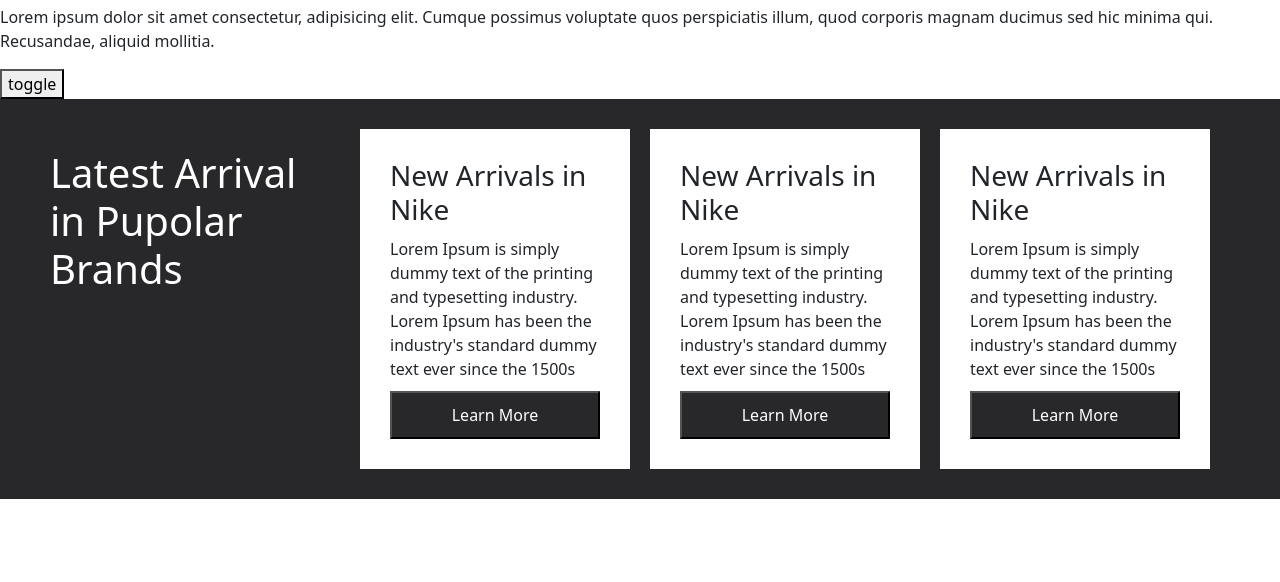
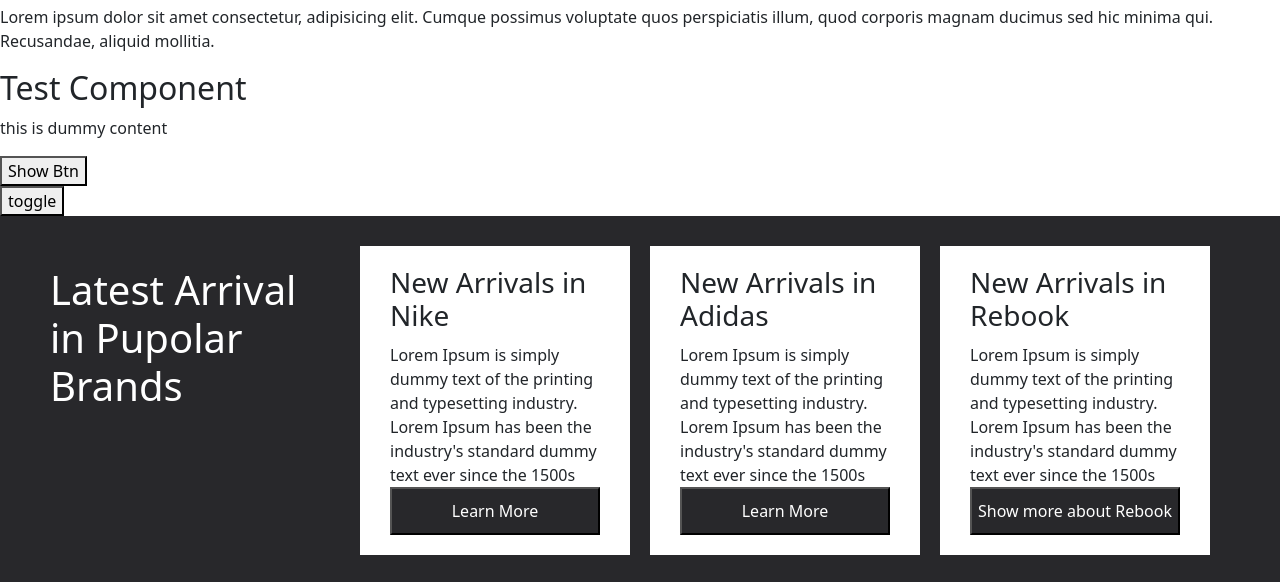
Before and after one commit to jobissjo/angular-relearn, an Angular app: page / in a window 1280 px wide. Shown: the part 655-1237 px from the top of the page. Before the commit the page ends 1154 px from the top, so only its background shows below. Built offline with nearby package versions, Linux system fonts and the light colour scheme.

Commit message:
learned ng-content and content-child

```diff
--- a/src/app/app.module.ts
+++ b/src/app/app.module.ts
@@ -13,6 +13,7 @@
 import { ProductDetailsComponent } from './product-details/product-details.component';
 import { NewComponent } from './new/new.component';
 import { FeaturedBrandsComponent } from './featured-brands/featured-brands.component';
+import { TestComponent } from './test/test.component';
 
 @NgModule({
   declarations: [
@@ -25,7 +26,8 @@
     FilterComponent,
     ProductDetailsComponent,
     NewComponent,
-    FeaturedBrandsComponent
+    FeaturedBrandsComponent,
+    TestComponent
   ],
   imports: [
     BrowserModule,
--- a/src/app/container/container.component.html
+++ b/src/app/container/container.component.html
@@ -9,9 +9,18 @@
             <h1>Latest Arrival in Pupolar Brands</h1>
         </div>
 
-        <app-featured-brands></app-featured-brands>
-        <app-featured-brands></app-featured-brands>
-        <app-featured-brands></app-featured-brands>
+        <app-featured-brands>
+            <h3 class="title">New Arrivals in Nike</h3>
+            <button class="call-to-action">Learn More</button>
+        </app-featured-brands>
+        <app-featured-brands>
+            <h3 class="title">New Arrivals in Adidas</h3>
+            <button class="call-to-action">Learn More</button>
+        </app-featured-brands>
+        <app-featured-brands>
+            <h3 class="title">New Arrivals in Rebook</h3>
+            <button class="call-to-action">Show more about Rebook</button>
+        </app-featured-brands>
     </div>
 
 
--- a/src/app/container/container.component.scss
+++ b/src/app/container/container.component.scss
@@ -15,3 +15,9 @@
     padding: 20px 30px;
     color: #fff;
 }
+.call-to-action {
+    background-color: #28282B;
+    color: #fff;
+    width: 100%;
+    padding: 10px 0px;
+}
--- a/src/app/featured-brands/featured-brands.component.html
+++ b/src/app/featured-brands/featured-brands.component.html
@@ -1,8 +1,9 @@
 <div class="ekart-featured-product-item">
-    <h3 class="title">New Arrivals in Nike</h3>
+    <ng-content select=".title"></ng-content>
     <p class="description">
     </p>
     Lorem Ipsum is simply dummy text of the printing and typesetting industry. Lorem Ipsum has been the industry's
     standard dummy text ever since the 1500s
-    <button class="call-to-action">Learn More</button>
+    <!-- <button class="call-to-action">Learn More</button> -->
+    <ng-content select=".call-to-action"></ng-content>
 </div>
--- a/src/app/featured-brands/featured-brands.component.scss
+++ b/src/app/featured-brands/featured-brands.component.scss
@@ -8,12 +8,3 @@
 .title,.description,.call-to-action {
     margin: 10px 0px;
 }
-
-
-
-.call-to-action {
-    background-color: #28282B;
-    color: #fff;
-    width: 100%;
-    padding: 10px 0px;
-}
--- a/src/app/new/new.component.html
+++ b/src/app/new/new.component.html
@@ -10,4 +10,8 @@
         corporis magnam ducimus sed hic minima qui. Recusandae, aliquid mollitia.</p>
 </ng-template>
 
+<app-test>
+    <p #para>this is dummy content</p>
+
+</app-test>
 <button (click)="toggle()">toggle</button>
--- /dev/null
+++ b/src/app/test/test.component.html
@@ -0,0 +1,5 @@
+<div>
+    <h2>Test Component</h2>
+    <ng-content></ng-content>
+    <button (click)="show()">Show Btn</button>
+</div>
--- /dev/null
+++ b/src/app/test/test.component.ts
@@ -0,0 +1,15 @@
+import { Component, ContentChild, ElementRef } from '@angular/core';
+
+@Component({
+  selector: 'app-test',
+  templateUrl: './test.component.html',
+  styleUrls: ['./test.component.scss']
+})
+export class TestComponent {
+  @ContentChild('para') paraEl! : ElementRef;
+
+  show(){
+    console.log(this.paraEl.nativeElement);
+    this.paraEl.nativeElement.style.backgroundColor = '#000';
+  }
+}
```
Also changed, not shown: src/app/test/test.component.scss (added), 1 other file (tests, documents, lock files or other folders).
